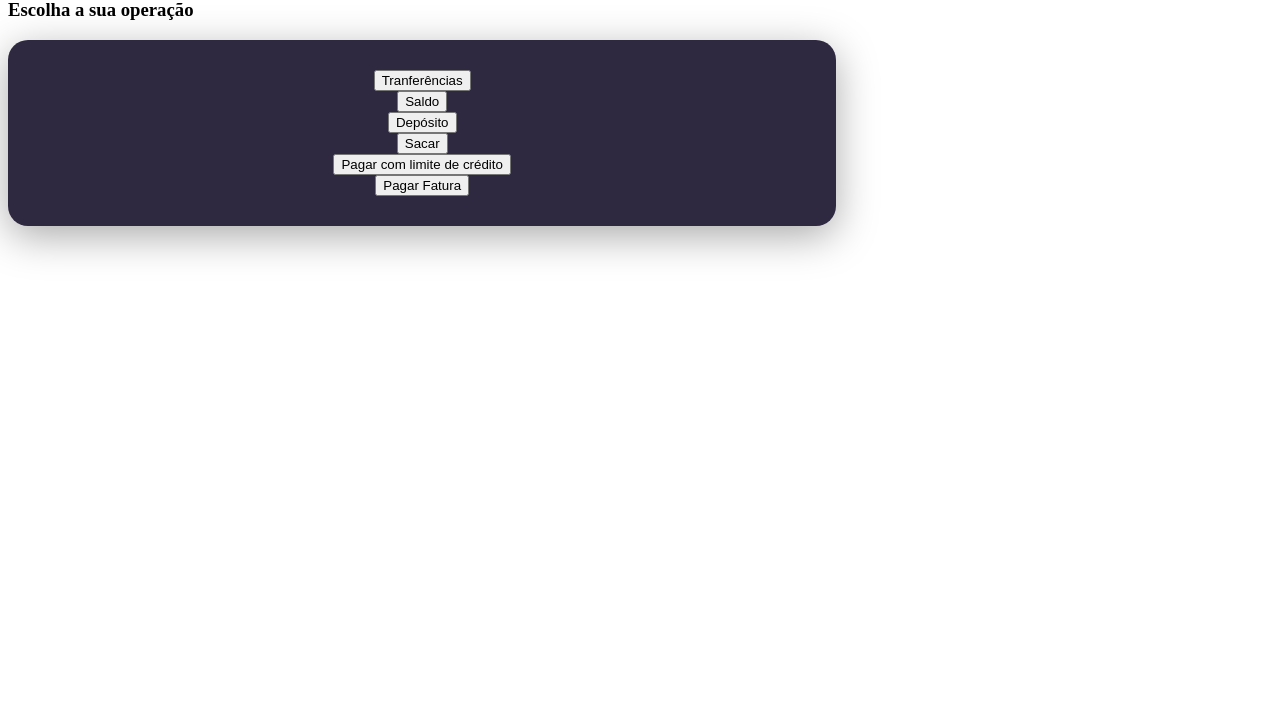
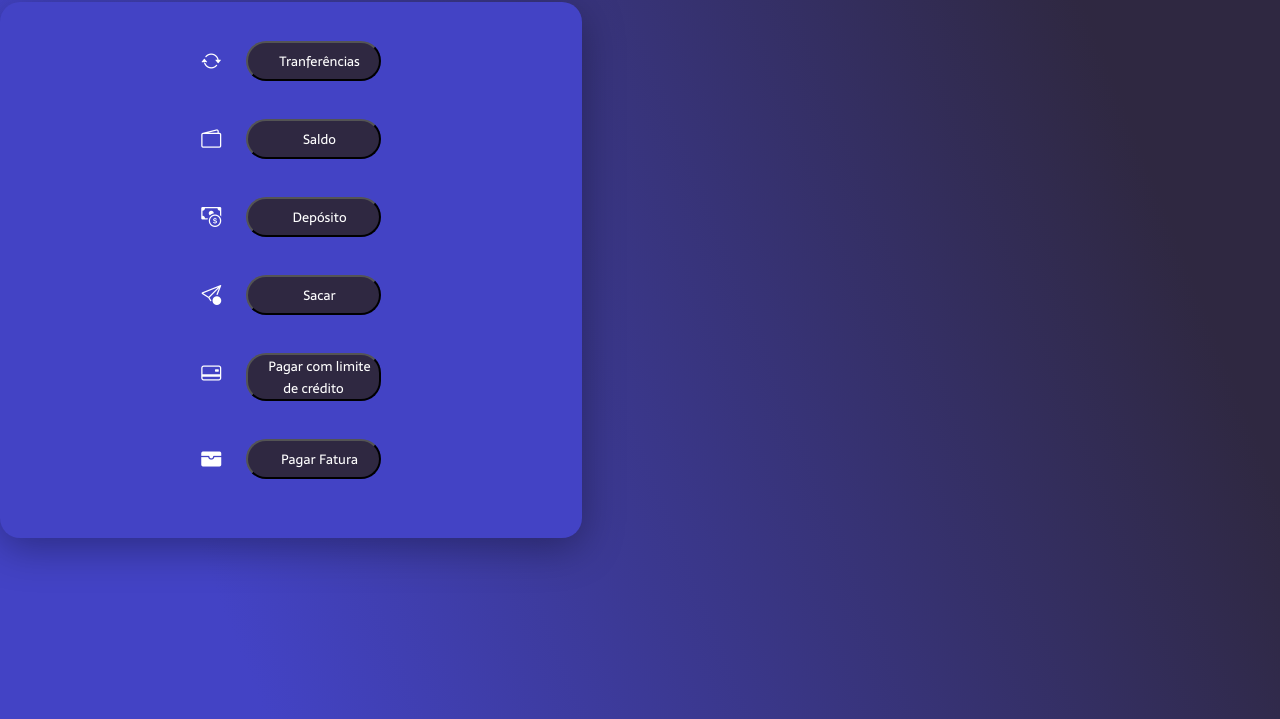
Before and after one commit to 10soares/TCA, a website: page Unity Bank - Alex/html/operacoes.html in a window 1280 px wide. Shown: the part 81-800 px from the top of the page. Drawn offline with nearby package versions, Linux system fonts and the light colour scheme.

Commit message:
centralizar card de operação

```diff
--- a/Unity Bank - Alex/html/css/operacao.css
+++ b/Unity Bank - Alex/html/css/operacao.css
@@ -1,20 +1,57 @@
-.txt-titulo{
+@import url('https://fonts.googleapis.com/css2?family=Righteous&family=Roboto+Mono:ital,wght@0,100..700;1,100..700&family=Sarala:wght@400;700&display= trocar');
 
+*{
+    padding: 0;
+    margin: 0;
+
+    font-family: 'Sarala', sans-serif ;
+}
+
+body{
+    background: linear-gradient(68.15deg, rgb(67, 67, 197) 16.62%, #2f2841 85.61%);
+    height: 100vh;
+}
+
+.txt{
+    margin-left: 12px;
+}
+
+ul li.itemOP a{
+    color: white;
+    text-decoration: none;
+    font-size: 20px;
+    padding: 9px 4%;
+    display: flex;
+    margin-bottom: 20px;
+    line-height: 40px;
+}
+
+ul {
+    height: 100%;
+    list-style-type: none;
+}
+
+.btn-operar{
+    color: rgb(255, 255, 255);
+    background-color: #2f2841;
+    border-radius: 20px;
+    width: 150px;
+    cursor: pointer;
+}
+
+ul li.itemOP a .icon{
+    margin-right: 25px;
 }
 
 
-
-
-
-
 .card-operacao{
-    width: 60%;
+    width: 40%;
     display: flex;
     justify-content: center;
     align-items: center;
     flex-direction: column;
     padding: 30px 35px;
-    background: #2f2841;
+    background: rgb(67, 67, 197);
     border-radius: 20px;
     box-shadow: 0px 10px 40px #00000056;
 }
--- a/Unity Bank - Alex/html/operacoes.html
+++ b/Unity Bank - Alex/html/operacoes.html
@@ -1,26 +1,75 @@
 <!DOCTYPE html>
-<html lang="en">
+<html lang="PT-br">
 <head>
     <meta charset="UTF-8">
+    <link rel="stylesheet" href="https://cdn.jsdelivr.net/npm/bootstrap-icons@1.11.3/font/bootstrap-icons.min.css">
     <meta name="viewport" content="width=device-width, initial-scale=1.0">
     <title>Operações</title>
     <link rel="stylesheet" href="css/operacao.css">
 </head>
 <body>
-    <div class="main-operacao"></div>
+    <div class="main-operacao">
     <header class="txt-titulo">
         <h1>Operações</h1>
     </header>
+    </div>
     <div class="center-operar">
         <h3>Escolha a sua operação</h3>
     </div>
-    <div class="card-operacao">
-        <button>Tranferências</button>
-        <button>Saldo</button>
-        <button>Depósito</button>
-        <button>Sacar</button>
-        <button>Pagar com limite de crédito</button>
-        <button>Pagar Fatura</button>
-    </div>
+
+<nav class="card-operacao">
+    <ul>
+        <!-- <li class="item-menu ativo">
+        <a  href="#">
+            <span class="icon"><i class="bi bi-house"></i></span>
+            <span class="txt-link">Principal</span>
+        </a>
+        </li> -->
+
+        <li class="itemOP">
+            <a  href="#">
+                <span class="icon"><i class="bi bi-arrow-repeat"></i></span>
+                <button class="btn-operar"><span class="txt"></span>Tranferências</button>
+            </a>
+        </li>
+
+        <li class="itemOP">
+            <a  href="#">
+                <span class="icon"><i class="bi bi-wallet2"></i></span>
+                <button class="btn-operar"><span class="txt"></span>Saldo</button>
+            </a>
+        </li>
+
+        <li class="itemOP">
+            <a  href="#">
+                <span class="icon"><i class="bi bi-cash-coin"></i></span>
+                <button class="btn-operar"><span class="txt"></span>Depósito</button>
+            </a>
+        </li>
+
+        <li class="itemOP">
+            <a  href="#">
+                <span class="icon"><i class="bi bi-send-arrow-up"></i></span>
+                <button class="btn-operar"><span class="txt"></span>Sacar</button>
+            </a>
+        </li>
+
+        <li class="itemOP">
+            <a  href="#">
+                <span class="icon"><i class="bi bi-credit-card-2-back"></i></span>
+                <button class="btn-operar"><span class="txt"></span>Pagar com limite de crédito</button>
+            </a>
+        </li>
+
+        <li class="itemOP">
+            <a  href="#">
+                <span class="icon"><i class="bi bi-wallet-fill"></i></span>
+                <button class="btn-operar"><span class="txt">Pagar Fatura</button></span>
+            </a>
+        </li>
+
+    </ul>
+</nav>
+
 </body>
 </html>
```
Also changed, not shown: Unity Bank - Alex/html/css/banco.css (+0 -8 lines), Unity Bank - Alex/html/oficial.html (+1 -1 lines).
